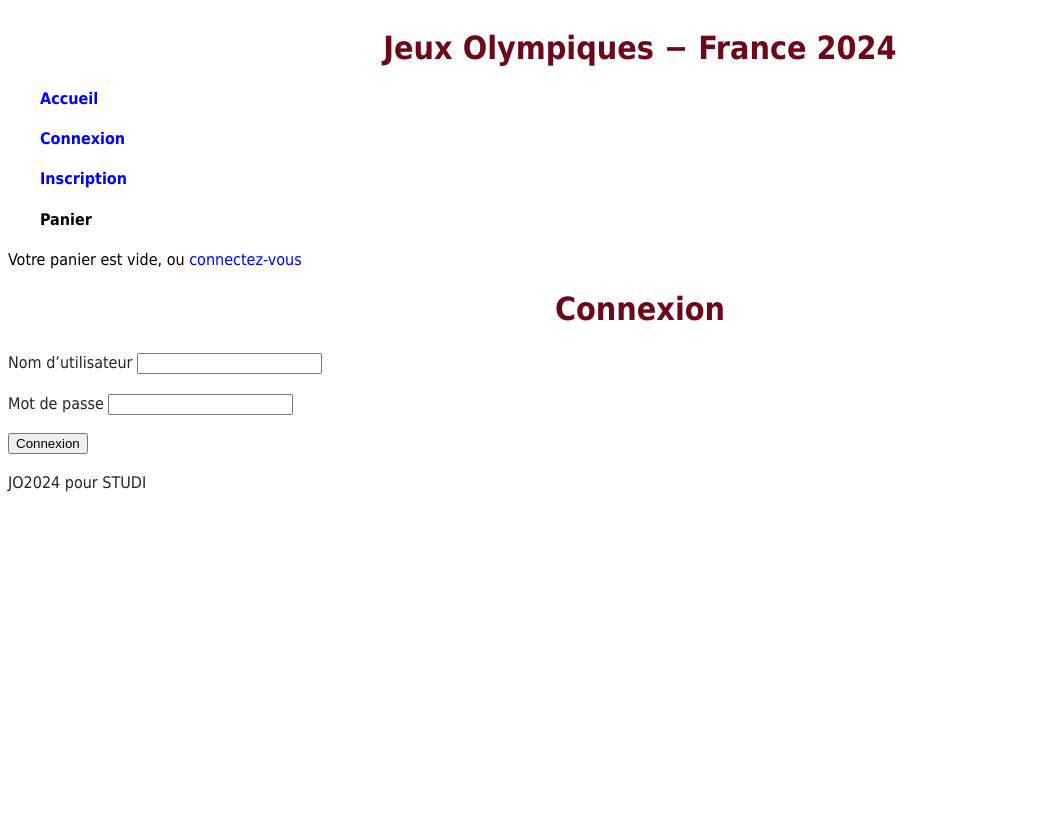
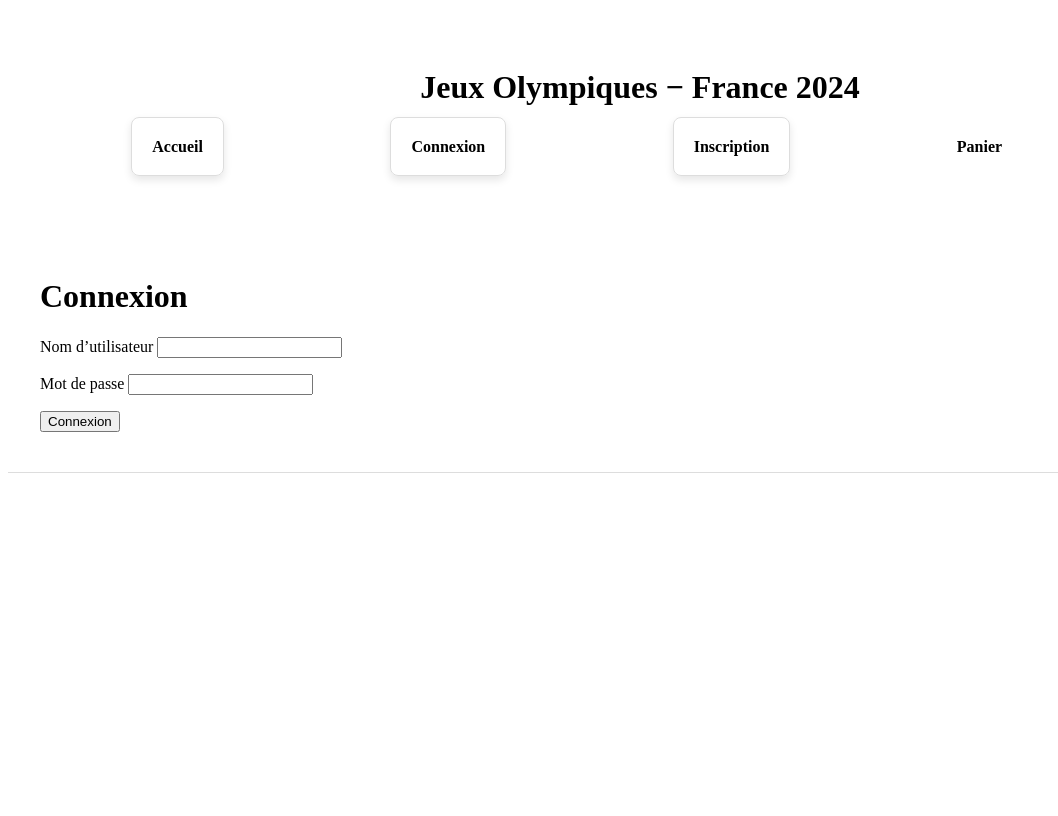
Before and after one commit to Rateland/STUDI-JO2024, a Django app: a page that uses templates/base.html in a window 1280 px wide. Shown: the whole page, without its empty margins (0-1058 px from the left). After the commit the page ends 473 px from the top, so only its background shows below. Run offline with Django 5.2, Linux system fonts and the light colour scheme.

Commit message:
Panier-Utilisateur
Se débattre avec les achats, les utiliateurs
Styler un peu les pages

```diff
--- a/Jeux_Olympiques_France/urls.py
+++ b/Jeux_Olympiques_France/urls.py
@@ -33,5 +33,6 @@ urlpatterns = [
     path('epreuves/', liste_epreuves, name="liste_epreuves"),
     path('billets/<str:slug>/', billets_detail, name="billets"),
     path('panier/', voir_panier, name='voir_panier'),
+    path('panier/supprimer/<int:achat_id>/', supprimer_achat, name='supprimer_achat'),
     path('proceder-au-paiement/', procéder_au_paiement, name='proceder_au_paiement'),
 ] + static(settings.MEDIA_URL, document_root=settings.MEDIA_ROOT)
--- a/static/css/styles.css
+++ b/static/css/styles.css
@@ -1,70 +1,121 @@
-/* Définition des couleurs de base */
-:root {
-    --primary-color: 000; /* Bleu */
-    --secondary-color: #6C757D; /* Gris */
-    --background-color: #F8F9FA; /* Gris très clair */
-    --text-color: #212529; /* Presque noir */
+/* Conteneur global */
+.container {
+    max-width: 1200px;
+    margin: 0 auto;
+    padding: 20px;
 }
 
-/* Styles globaux */
-body {
-    display: flex;
-    text-align: justify;
-    background-color: fff;
-    color: var(--text-color);
-    font-family: 'Tahoma', sans-serif;
-    min-height: 100vh; /* Assure que le conteneur prend au moins toute la hauteur de la fenêtre */
-    flex-direction: column; /* Les enfants sont empilés verticalement */
+/* Header */
+.header {
+    background-color: var(--primary-color);
+    padding: 20px;
+    text-align: center;
 }
 
-/* Styles pour les en-têtes */
-h1 {
-    display: block;
-    text-align: center;
-    color: #6d071a;
+.site-title {
+    color: var(--secondary-color);
+    margin-bottom: 10px;
 }
 
-h2 {
-    display: block;
-    text-align: justify;
-    margin-left: 32px;
-    margin-right: auto;
-    padding: 16px;
-    color: lightseagreen;
+/* Navigation */
+.main-nav {
+    display: flex;
+    justify-content: space-around;
+    align-items: center;
+    margin-top: 10px;
 }
 
-h3, h4, h5, h6 {
-    display: block;
-    text-align: justify;
-    margin-left: 32px;
-    margin-right: auto;
-    color: lightseagreen;
+.main-nav h4 a {
+    color: var(--secondary-color);
+    text-decoration: none;
+    margin: 0 10px;
 }
 
-/* Styles pour les paragraphes */
-p {
-    line-height: 1.6;
-    margin-bottom: 1em;
+.main-nav h4 a:hover {
+    text-decoration: underline;
 }
 
-/* Styles pour les liens */
-a {
-    color: blue;
-    text-decoration: none; /* Supprime le soulignement par défaut */
+/* Main */
+.content {
+    margin-top: 20px;
+    padding: 20px;
 }
 
-a:hover {
-    text-decoration: underline; /* Ajoute un soulignement au survol */
+.fadeIn {
+    animation: fadeIn 1s ease-in-out;
 }
 
-.panier-link {
-    display: flex;
-    align-items: center;
-    text-decoration: none;
-    color: black; /* Adaptez à la couleur de votre choix */
+.fadeIn h3 {
+    color: #7d0ed8; /* Couleur du titre */
 }
 
-.panier-link img {
-    margin-left: 5px;
-    width: 24px; /* Taille de l'icône */
+.fadeIn p {
+    line-height: 1.6; /* Espacement entre les lignes de texte */
+    margin-bottom: 20px; /* Ajoute un espacement en bas du paragraphe */
+    color: #fff; /* Couleur du texte */
+    text-align: justify; /* Alignement justifié du texte */
 }
+
+.background-image {
+    background-image: url("{% static 'img/olympics.jpg' %}");
+    background-size: cover;
+    background-position: center;
+    padding: 50px; /* Ajoute un espacement autour du texte */
+    text-align: justify; /* Aligne le texte justifié */
+}
+
+.background-image h2 {
+    margin-bottom: 20px; /* Ajoute un espacement en bas du titre */
+}
+
+.background-image p {
+    line-height: 1.6; /* Espacement entre les lignes de texte */
+    margin-bottom: 20px; /* Ajoute un espacement en bas du paragraphe */
+    color: #000;
+    text-align: justify;
+}
+
+@keyframes fadeIn {
+    from { opacity: 0; }
+    to { opacity: 1; }
+}
+
+/* Animation slideIn */
+.slideIn {
+    animation: slideIn 1s ease-out;
+}
+
+@keyframes slideIn {
+    from { transform: translateX(-100%); opacity: 0; }
+    to { transform: translateX(0); opacity: 1; }
+}
+
+/* Styles pour les cartes (cards) */
+.card {
+    border: 1px solid #ddd;
+    border-radius: 8px;
+    padding: 20px;
+    margin: 10px 0;
+    box-shadow: 0 4px 8px rgba(0,0,0,0.1);
+    transition: transform 0.2s;
+}
+
+.card:hover {
+    transform: translateY(-5px);
+}
+
+.epreuves-container {
+    display: grid;
+    grid-template-columns: repeat(auto-fit, minmax(250px, 1fr));
+    gap: 20px; /* Espacement entre les cartes */
+}
+
+/* Footer */
+.footer {
+    background-color: var(--secondary-color);
+    color: #fff;
+    text-align: center;
+    padding: 10px;
+    margin-top: 20px;
+    border-top: 1px solid #ddd;
+}
--- a/templates/base.html
+++ b/templates/base.html
@@ -6,43 +6,43 @@
     <meta name="viewport" content="width=device-width, initial-scale=1.0">
     <title>Jeux Olympiques − France 2024</title>
     <link rel="stylesheet" href="{% static 'css/styles.css' %}">
+    <script src="{% static 'js/scripts.js' %}" defer></script>
 </head>
 <body>
-<header>
-    <h1>Jeux Olympiques − France 2024</h1>
-<nav>
-    <h4><a href="{% url 'accueil' %}">Accueil</a></h4>
+<header class="header">
+    <div class="container">
+        <h1 class="site-title">Jeux Olympiques − France 2024</h1>
+        <nav class="main-nav">
+            <h4><a href="{% url 'accueil' %}" class="card slideIn">Accueil</a></h4>
             {% if user.is_authenticated %}
                 <p>{{ user.username }}, vous êtes bien connecté</p>
                 <h4><a href="{% url 'logout' %}">Déconnexion</a></h4>
             {% else %}
-    <h4><a href="{% url 'login' %}">Connexion</a></h4> <!-- Ne s’affiche que si l’utilisateur n’est pas connecté -->
-    <h4><a href="{% url 'signup' %}">Inscription</a></h4> <!-- Ne s’affiche que si l’utilisateur n’est pas connecté -->
+                <h4><a href="{% url 'login' %}" class="card slideIn">Connexion</a></h4> <!-- Ne s’affiche que si l’utilisateur n’est pas connecté -->
+                <h4><a href="{% url 'signup' %}" class="card slideIn">Inscription</a></h4> <!-- Ne s’affiche que si l’utilisateur n’est pas connecté -->
             {% endif %}
             <h4><a href="{% url 'voir_panier' %}" class="panier-link">Panier</a></h4>
             <div class="panier-link">
                 {% if user.is_authenticated %}
                     {% if panier.achats.exists %}
-                <a href="{% url 'voir_panier' %}">
-                    <span>Panier ({{ panier.achats.count }} articles)</span>
-                    <img src="{% static 'images/panier-icon.png' %}" alt="Panier">
-                </a>
+                        <a href="{% url 'voir_panier' %}"><span>({{ panier.achats.count }} articles)</span></a>
                     {% else %}
                         <span>Le panier est vide</span>
                 {% endif %}
-        {% else %}
-            <span>Votre panier est vide, ou <a href="{% url 'login' %}">connectez-vous</a></span>
             {% endif %}
             </div>
         </nav>
+    </div>
 </header>
-<main>
+<main class="content container">
     {% block content %}
     {% endblock%}
 </main>
 
-<footer>
+<footer class="footer">
+    <div class="container">
         <p>JO2024 pour STUDI</p>
+    </div>
 </footer>
 </body>
 </html>
```
Also changed, not shown: static/js/style.js (added, +12 -0 lines), store/admin.py (+17 -2 lines), store/models.py (+9 -9 lines), store/templates/store/accueil.html (+14 -8 lines), store/templates/store/panier.html (+15 -8 lines), store/views.py (+29 -5 lines), db.sqlite3, store/migrations/0013_remove_panier_achats_achat_panier.py (added). Lines whose indentation alone changed are shown as unchanged.
